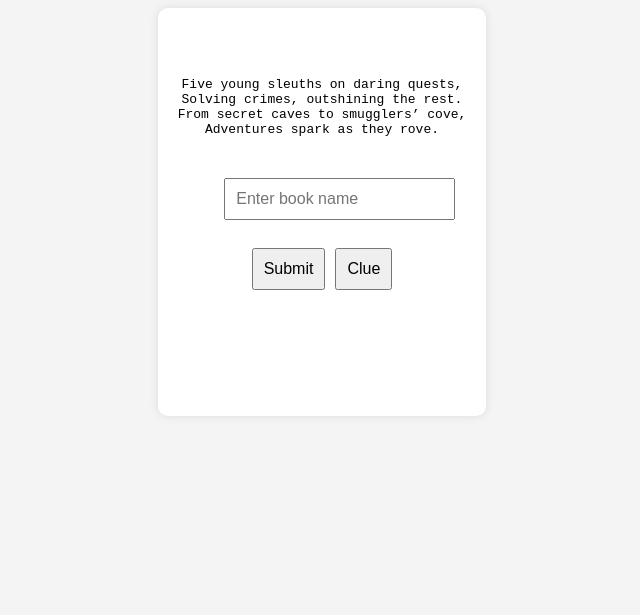
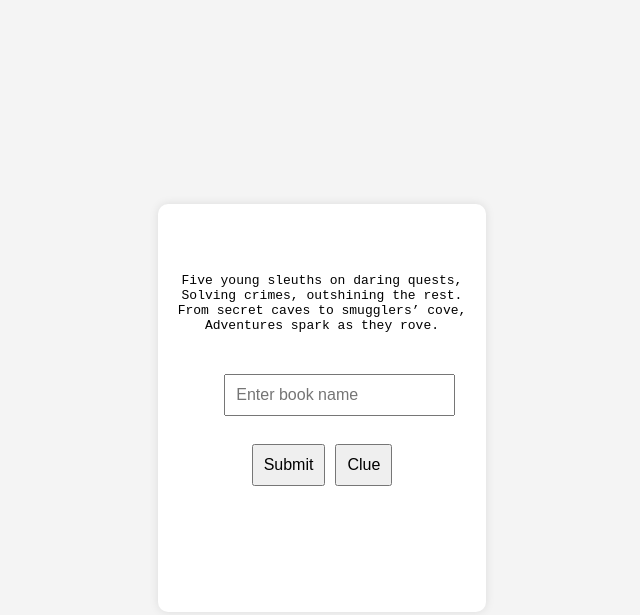
Before and after one commit to nramkr/march2025, a plain HTML site: page index.html in a window 1280 px wide. Shown: the whole page, without its empty margins (318-958 px from the left). Drawn offline with Linux system fonts and the light colour scheme.

Commit message:
Update index.html

```diff
--- a/index.html
+++ b/index.html
@@ -9,7 +9,7 @@
             display: flex;
             justify-content: center;
             align-items: center;
-            height: 250 vh;
+            height: 100vh;
             background-color: #f4f4f4;
         }
         .container {
```
